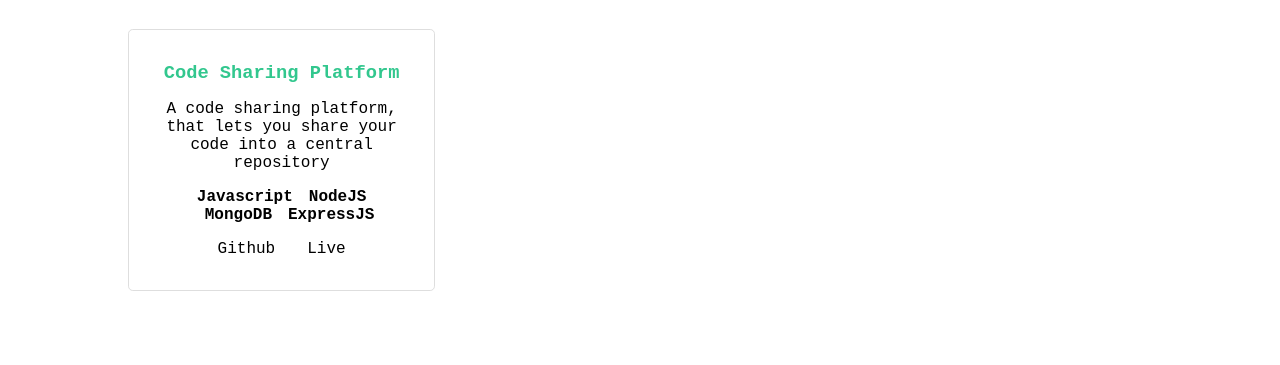
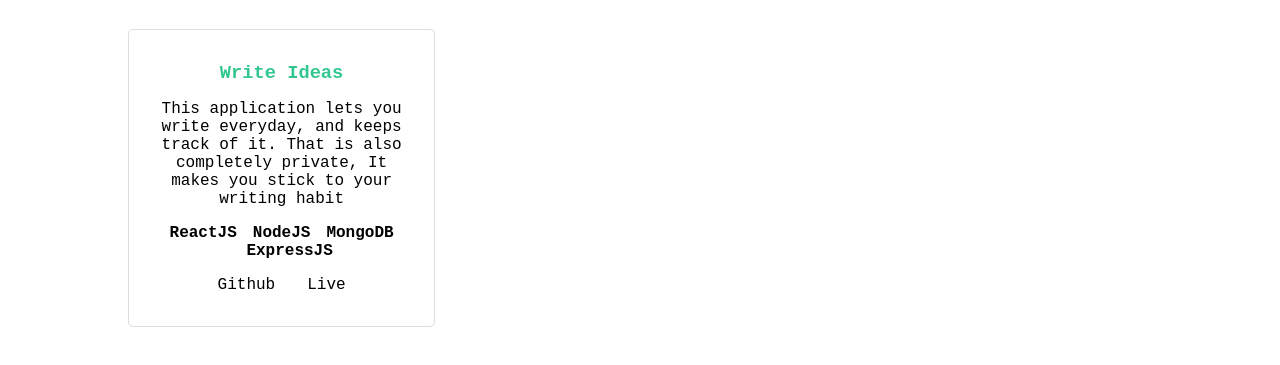
Before and after one commit to DawoodShahat/dawoodshahat.tech, a Gatsby site: page /projects in a window 1280 px wide. Shown: the part 199-564 px from the top of the page. Built offline with nearby package versions, Linux system fonts and the light colour scheme; Gatsby itself is replaced by a stand-in of ours; some packages are replaced by stand-ins of ours.

Commit message:
writeideas project added

```diff
--- a/src/components/ProjectCard.js
+++ b/src/components/ProjectCard.js
@@ -11,16 +11,17 @@ const List = ({ list }) => (
   </ul>
 )
 
-const ProjectCard = ({ title, description, techStack, link }) => {
+const ProjectCard = ({ title, description, techStack, links = {} }) => {
+  const { github, live } = links
   return (
     <div className="card">
       <h3 className="card__title">{title}</h3>
       <p className="card__description">{description}</p>
       <List list={techStack} />
-      <a className="card__link" href="">
+      <a className="card__link" href={github}>
         Github
       </a>
-      <a className="card__link" href="">
+      <a className="card__link" href={live}>
         Live
       </a>
     </div>
--- a/src/pages/projects.js
+++ b/src/pages/projects.js
@@ -7,9 +7,13 @@ export default function Projects() {
       <h1 className="projects__title">Projects</h1>
       <div className="projects">
         <ProjectCard
-          title="Code Sharing Platform"
-          description="A code sharing platform, that lets you share your code into a central repository"
-          techStack={["Javascript", "NodeJS", "MongoDB", "ExpressJS"]}
+          title="Write Ideas"
+          description="This application lets you write everyday, and keeps track of it. That is also completely private, It makes you stick to your writing habit"
+          techStack={["ReactJS", "NodeJS", "MongoDB", "ExpressJS"]}
+          links={{
+            github: "https://github.com/DawoodShahat/write-ideas",
+            live: "https://arcane-cliffs-18850.herokuapp.com/",
+          }}
         />
       </div>
     </div>
```
